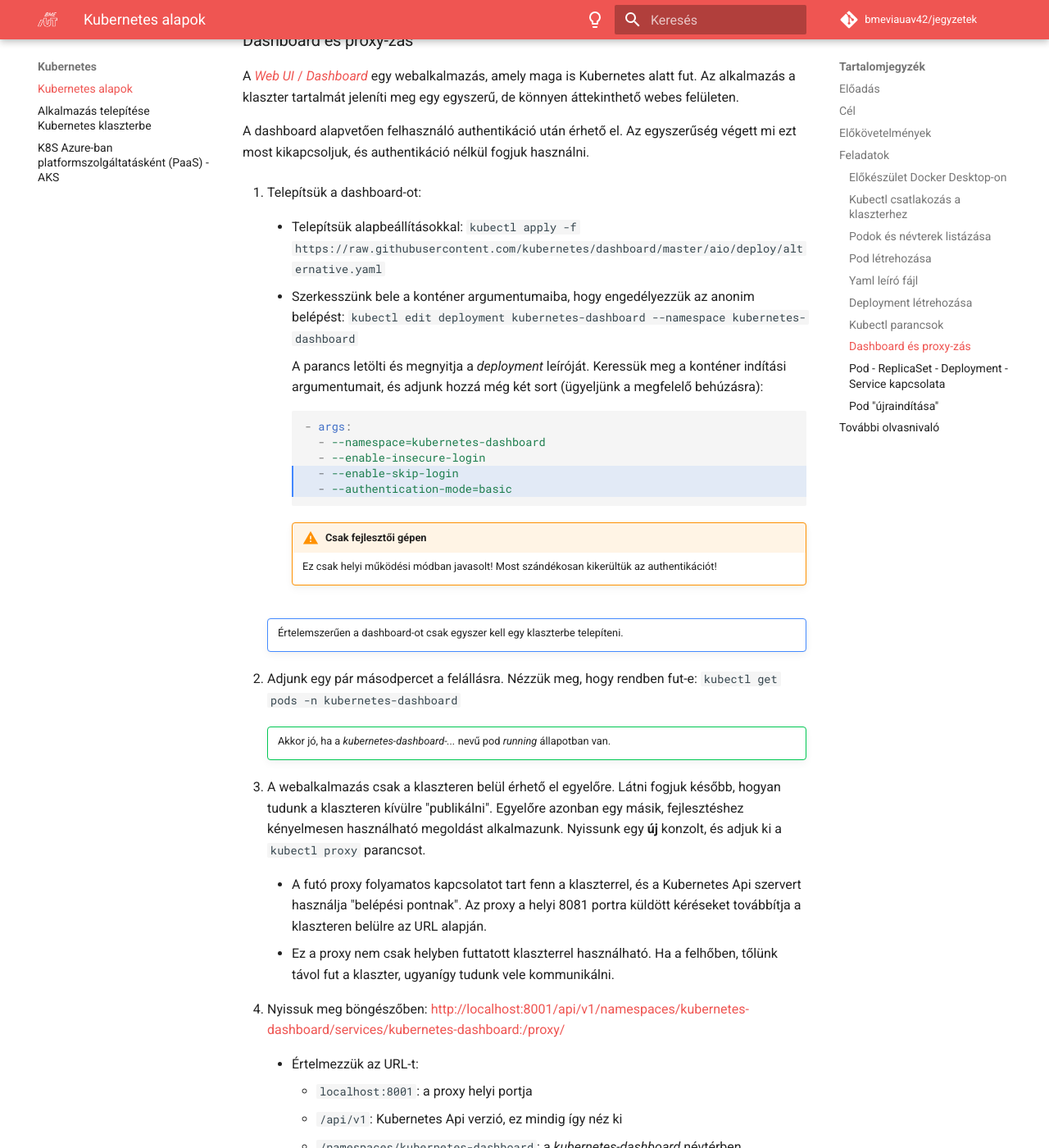
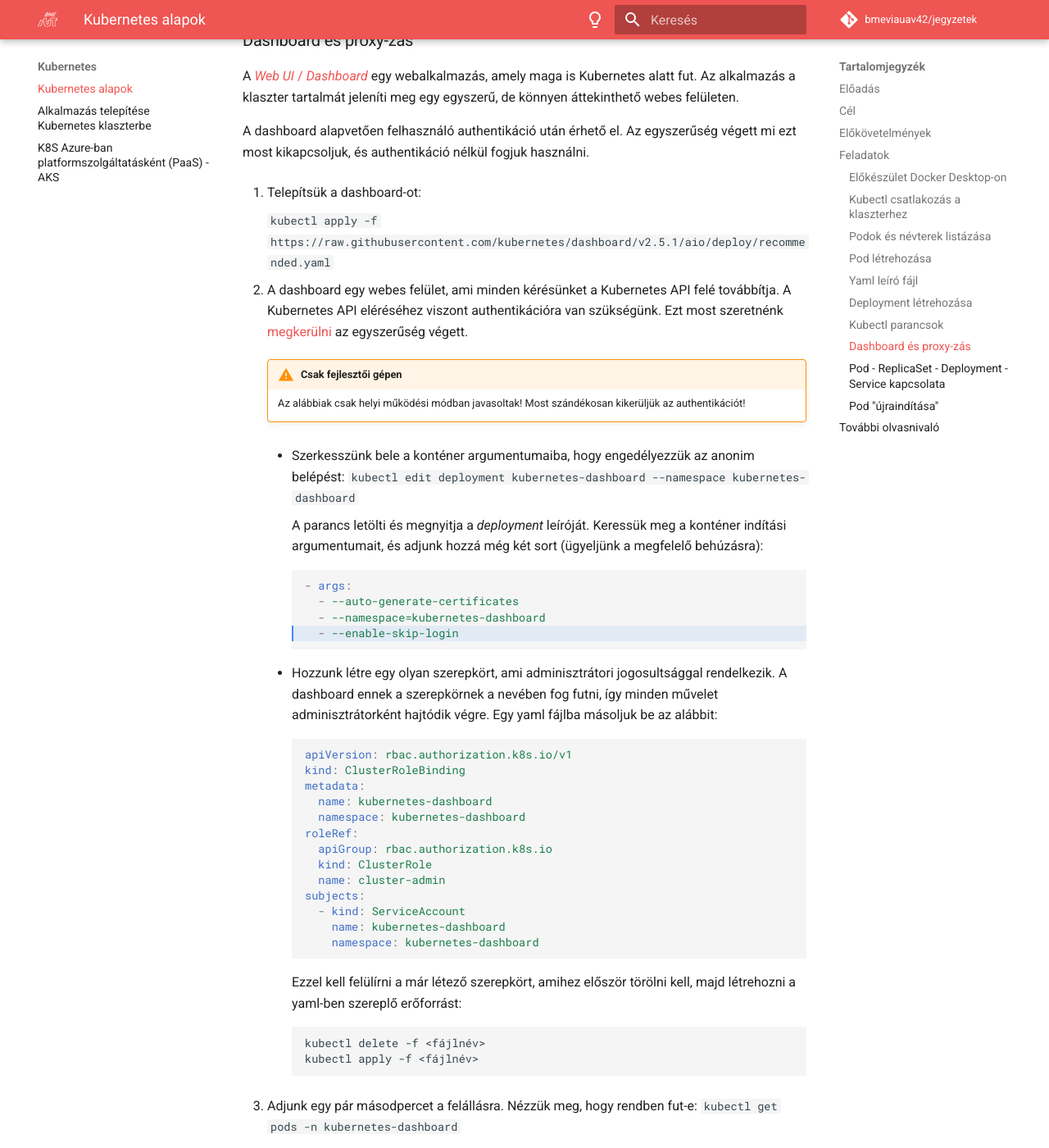
Before and after one commit to bmeviauav42/jegyzetek, an MkDocs documentation site: the page built from docs/Kubernetes/Kubernetes-alapok.md, in a window 1280 px wide and 1400 px high, scrolled down 5286 px. Shown: the whole window at 82% size. Built offline with MkDocs 1.6.1 and Material for MkDocs 9.7.7, drawn with Linux system fonts in a browser that asks for light colours; comment, search, counter and statistics services are not loaded; some of the changed text lies outside the part shown.

Commit message:
Kubernetes dashboard telepítés aktualizálás

````diff
--- a/docs/Kubernetes/Kubernetes-alapok.md
+++ b/docs/Kubernetes/Kubernetes-alapok.md
@@ -209,25 +209,48 @@
 
 1. Telepítsük a dashboard-ot:
 
-    - Telepítsük alapbeállításokkal: `kubectl apply -f https://raw.githubusercontent.com/kubernetes/dashboard/master/aio/deploy/alternative.yaml`
+    `kubectl apply -f https://raw.githubusercontent.com/kubernetes/dashboard/v2.5.1/aio/deploy/recommended.yaml`
+
+1. A dashboard egy webes felület, ami minden kérésünket a Kubernetes API felé továbbítja. A Kubernetes API eléréséhez viszont authentikációra van szükségünk. Ezt most szeretnénk [megkerülni](https://github.com/kubernetes/dashboard/blob/8831eaa602c571e8ba3619ff256a7fd7e8162326/docs/user/access-control/README.md) az egyszerűség végett.
+
+    !!! warning "Csak fejlesztői gépen"
+        Az alábbiak csak helyi működési módban javasoltak! Most szándékosan kikerüljük az authentikációt!
 
     - Szerkesszünk bele a konténer argumentumaiba, hogy engedélyezzük az anonim belépést: `kubectl edit deployment kubernetes-dashboard --namespace kubernetes-dashboard`
 
         A parancs letölti és megnyitja a _deployment_ leíróját. Keressük meg a konténer indítási argumentumait, és adjunk hozzá még két sort (ügyeljünk a megfelelő behúzásra):
 
-        ```yaml hl_lines="4-5"
+        ```yaml hl_lines="4"
         - args:
+          - --auto-generate-certificates
           - --namespace=kubernetes-dashboard
-          - --enable-insecure-login
           - --enable-skip-login
-          - --authentication-mode=basic
         ```
 
-        !!! warning "Csak fejlesztői gépen"
-            Ez csak helyi működési módban javasolt! Most szándékosan kikerültük az authentikációt!
+    - Hozzunk létre egy olyan szerepkört, ami adminisztrátori jogosultsággal rendelkezik. A dashboard ennek a szerepkörnek a nevében fog futni, így minden művelet adminisztrátorként hajtódik végre. Egy yaml fájlba másoljuk be az alábbit:
 
-    !!! note ""
-        Értelemszerűen a dashboard-ot csak egyszer kell egy klaszterbe telepíteni.
+        ```yaml
+        apiVersion: rbac.authorization.k8s.io/v1
+        kind: ClusterRoleBinding
+        metadata:
+          name: kubernetes-dashboard
+          namespace: kubernetes-dashboard
+        roleRef:
+          apiGroup: rbac.authorization.k8s.io
+          kind: ClusterRole
+          name: cluster-admin
+        subjects:
+          - kind: ServiceAccount
+            name: kubernetes-dashboard
+            namespace: kubernetes-dashboard
+        ```
+
+        Ezzel kell felülírni a már létező szerepkört, amihez először törölni kell, majd létrehozni a yaml-ben szereplő erőforrást:
+
+        ```bash
+        kubectl delete -f <fájlnév>
+        kubectl apply -f <fájlnév>
+        ```
 
 1. Adjunk egy pár másodpercet a felállásra. Nézzük meg, hogy rendben fut-e: `kubectl get pods -n kubernetes-dashboard`
 
@@ -240,21 +263,26 @@
 
     - Ez a proxy nem csak helyben futtatott klaszterrel használható. Ha a felhőben, tőlünk távol fut a klaszter, ugyanígy tudunk vele kommunikálni.
 
-1. Nyissuk meg böngészőben: <http://localhost:8001/api/v1/namespaces/kubernetes-dashboard/services/kubernetes-dashboard:/proxy/>
+1. Nyissuk meg böngészőben: <http://localhost:8001/api/v1/namespaces/kubernetes-dashboard/services/https:kubernetes-dashboard:/proxy>
 
     - Értelmezzük az URL-t:
 
         - `localhost:8001`: a proxy helyi portja
         - `/api/v1`: Kubernetes Api verzió, ez mindig így néz ki
         - `/namespaces/kubernetes-dashboard`: a _kubernetes-dashboard_ névtérben szeretnénk elérni egy elemet
-        - `/services/kubernetes-dashboard:` a névtéren belül a service-ek közül a _kubernetes-dashboard_ nevű szolgáltatást szeretnénk elérni
+        - `/services/https:kubernetes-dashboard:` a névtéren belül a service-ek közül a _kubernetes-dashboard_ nevű szolgáltatást szeretnénk elérni
         - `/proxy`: kérjük az erőforrás proxy-zását (ez mindig így néz ki)
+
+1. A dashboard nyitőfelületén a _Skip_ gombot nyomjuk meg. (Ennek hatására a kérések a korábban létrehozott szerepkörrel, és nem a bejelentkezett felhasználó nevében fognak futni. Hiszen pont, hogy nem akarunk bejelentkezni most.)
 
 1. Ismerkedjünk meg a dashboard webes felületével:
 
     - Nézzük meg a bal oldali menü elemeit.
     - Válasszunk névteret.
     - Nézzük meg a podokat.
+
+!!! tip "Lens"
+    A dashboard hátránya, hogy a klaszteren belül fut, így az eléréséhez publikálni kell a klaszteren kívülre. Léteznek alternatív kliens szoftverek is, például a [Lens](https://k8slens.dev/), amivel kényelmesen tudunk klasztereket adminisztrálni.
 
 ### Pod - ReplicaSet - Deployment - Service kapcsolata
 
@@ -326,9 +354,11 @@
           spec:
             containers: # leírja a podban a konténert
               - name: kubernetes-dashboard
-                image: "kubernetesui/dashboard:v2.0.3"
+                image: "kubernetesui/dashboard:v2.5.1"
                 args:
-                  - "--namespace=kubernetes-dashboard"
+                  - '--auto-generate-certificates'
+                  - '--namespace=kubernetes-dashboard'
+                  - '--enable-skip-login'
                 ports:
                   - containerPort: 9090
                     protocol: TCP
````
